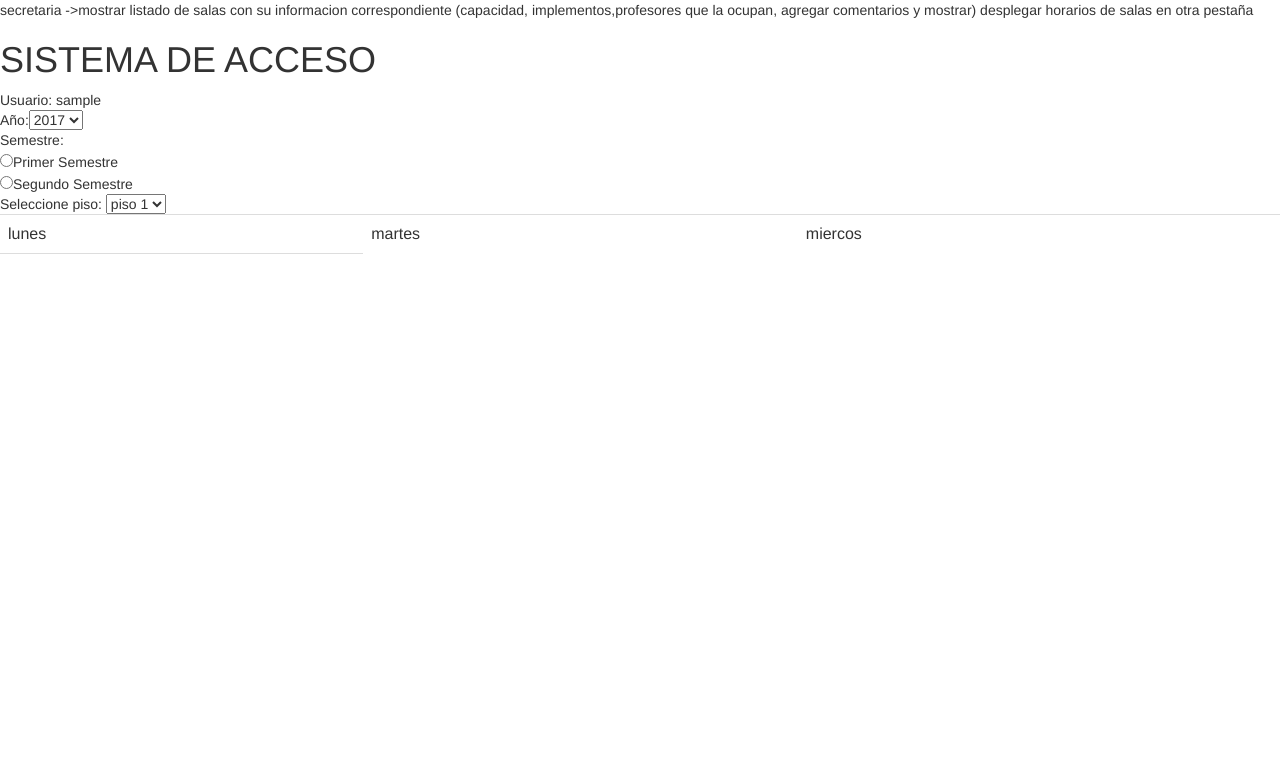
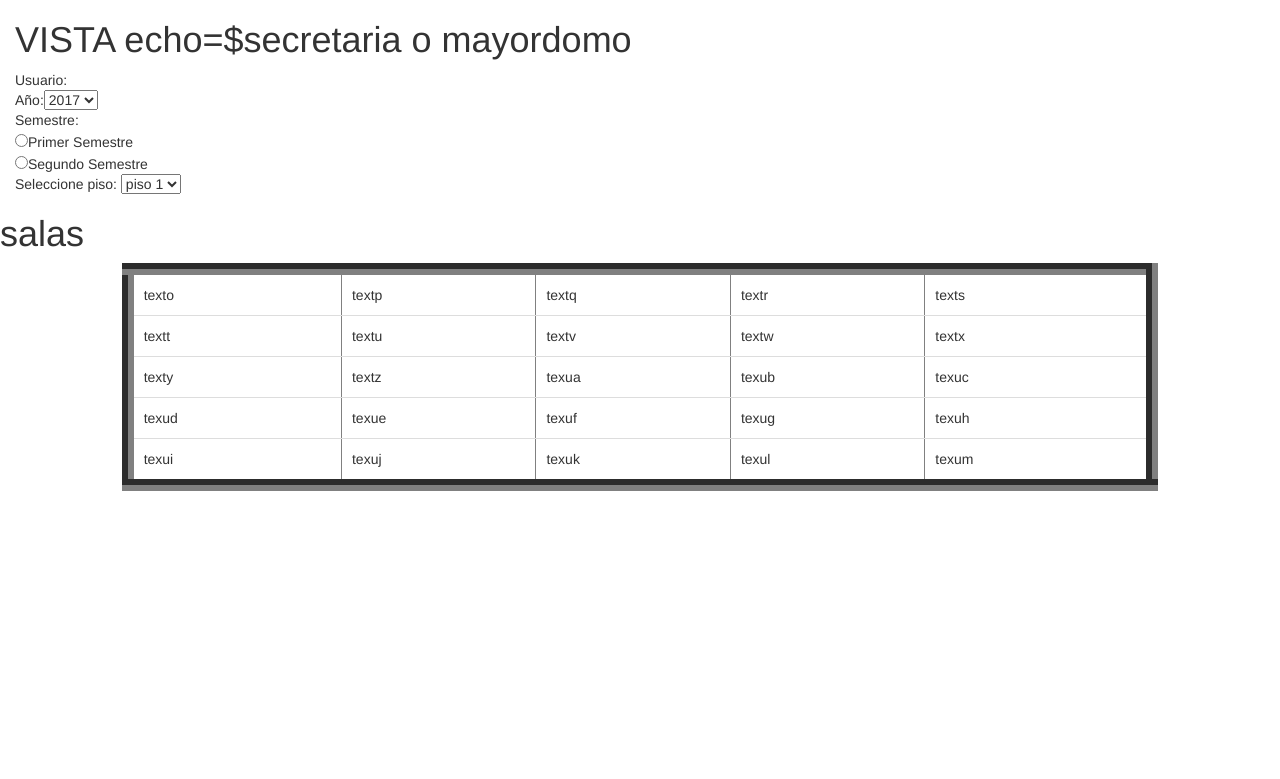
Before and after one commit to jaimemor/ProyectoMultimedia1, a PHP site: page /inicio.php in a window 1280 px wide. Shown: the top 779 px of the page. Run offline with PHP 8.4, Linux system fonts and the light colour scheme; the visitor is signed in with stand-in values (Sample User, id 1).

Commit message:
AVANCE VISTA

```diff
--- a/inicio.php
+++ b/inicio.php
@@ -1,14 +1,9 @@
-secretaria
-->mostrar
-listado de salas con su informacion correspondiente
-
-(capacidad, implementos,profesores que la ocupan, agregar comentarios y mostrar)
-desplegar horarios de salas en otra pestaña
 
 
 
 <?php
 
+  /*
   session_start();
   error_reporting(0);
   $varsesion=$_SESSION['login'];
@@ -18,7 +13,7 @@ desplegar horarios de salas en otra pestaña
     die();
   }
 
-
+*/
 
  ?>
 
@@ -32,8 +27,16 @@ desplegar horarios de salas en otra pestaña
 
  </head>
  <body>
- 	<h1>SISTEMA DE ACCESO</h1>
-<div>Usuario: <?php echo $_SESSION['login']; ?></div>
+
+
+<div class="container-fluid">
+
+    <h1>VISTA echo=$secretaria o mayordomo </h1>
+         <div class="row">
+<div class="col-md-12 " style="background: #fff ;">
+
+
+<div>Usuario: <?php // echo $_SESSION['login']; ?></div>
 <div>
 
 	Año:<select name="ano">
@@ -59,33 +62,84 @@ desplegar horarios de salas en otra pestaña
 
 
     Seleccione piso:  <select name="piso" id="">
-      	<option value="piso1">piso 1</option>
-      	<option value="piso2">piso 2</option>
+      	<option name="" value="piso">piso 1</option>
+      	<option value="piso">piso 2</option>
       </select>
 
 
+  </div>
+  </div>
+  </div>
 	</div>
+
+		 <h1>salas</h1>
+
+<div class="container-fluid">
+
+         <div class="row">
+
+          <div class="col-md-1 " style="background: #fff ;"></div>
+<div class="col-md-10 " style="background: #fff ;">
 
 
 
 
 
+<?php
+  //Creamos los parametros iniciales
+  //estos podrían proceder de un formulario, sql, etc...
+  $filas = 5;
+  $columnas = 5;
+  $texto = "texto";
+  $mostrar = true;
 
-
-<table class="table table-hover">
-  <tr>
-
-    <td>lunes</td>
-    <td>martes</td>
-  	<td>miercos</td>
-  </tr><td></td>
-</table>
+  ?>
 
 
 
 
 
+<!-- Creamos el inicio de la tabla manualmente-->
+<table  border-color="#ffffff" border="12" class="table table-hover">
 
+ <?php
+
+ //Iniciamos el bucle de las filas
+ for($t=0;$t<$filas;$t++){
+
+  echo "<tr>";
+  //Iniciamos el bucle de las columnas
+  for($y=0;$y<$columnas;$y++){
+
+   if($mostrar){
+    //Pintamos el cuadro
+             echo "<td style=padding:10px;
+
+        background-color:#000000;>".$texto."</td>";
+    //El próximo no será pintado
+    $mostrar=false;
+    $texto++;
+   }else{
+    //Dejamos cuadro en blanco
+
+
+    echo "<td style=padding:10px;>".$texto."</td>";
+    //El próximo será pintado
+    $grey=true;
+    $texto++;
+    }
+   }
+   //Cerramos columna
+   echo "</tr>";
+  }
+ ?>
+ <!-- Cerramos tabla -->
+ </table>
+</div>
+
+
+
+          <div class="col-md-1 " style="background: #fff ;"></div>
 
 
 
```
Also changed, not shown: conec.php (added, +13 -0 lines), sala.php (+134 -0 lines).
